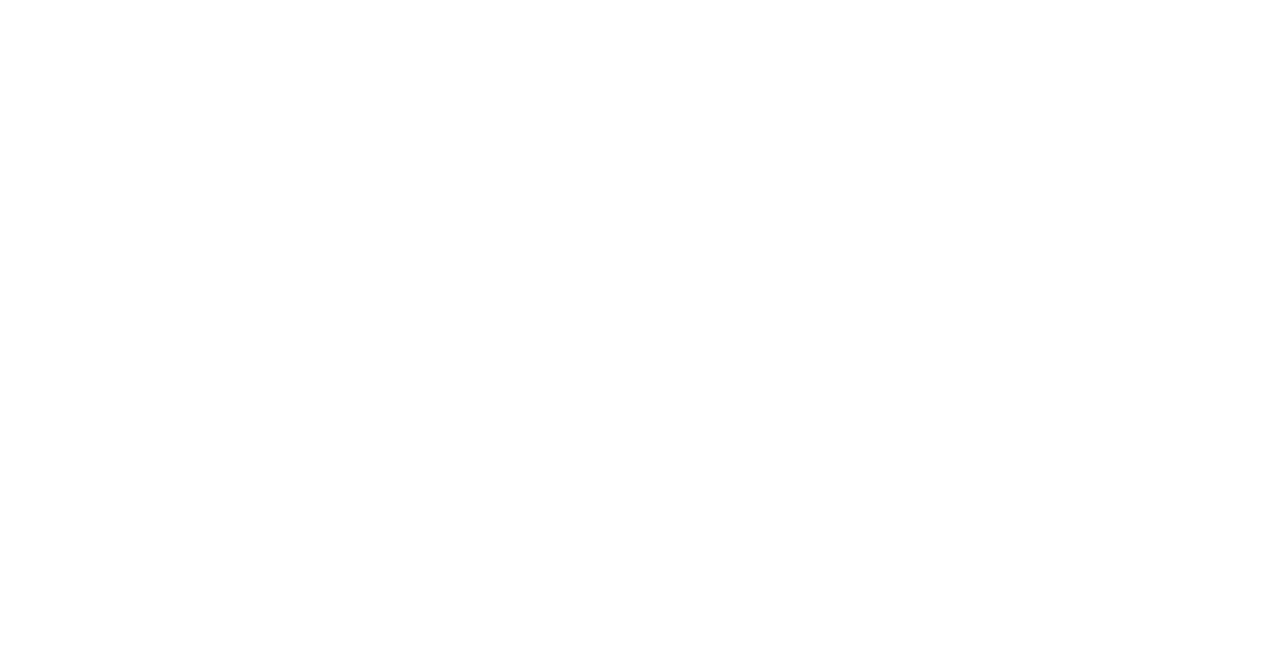
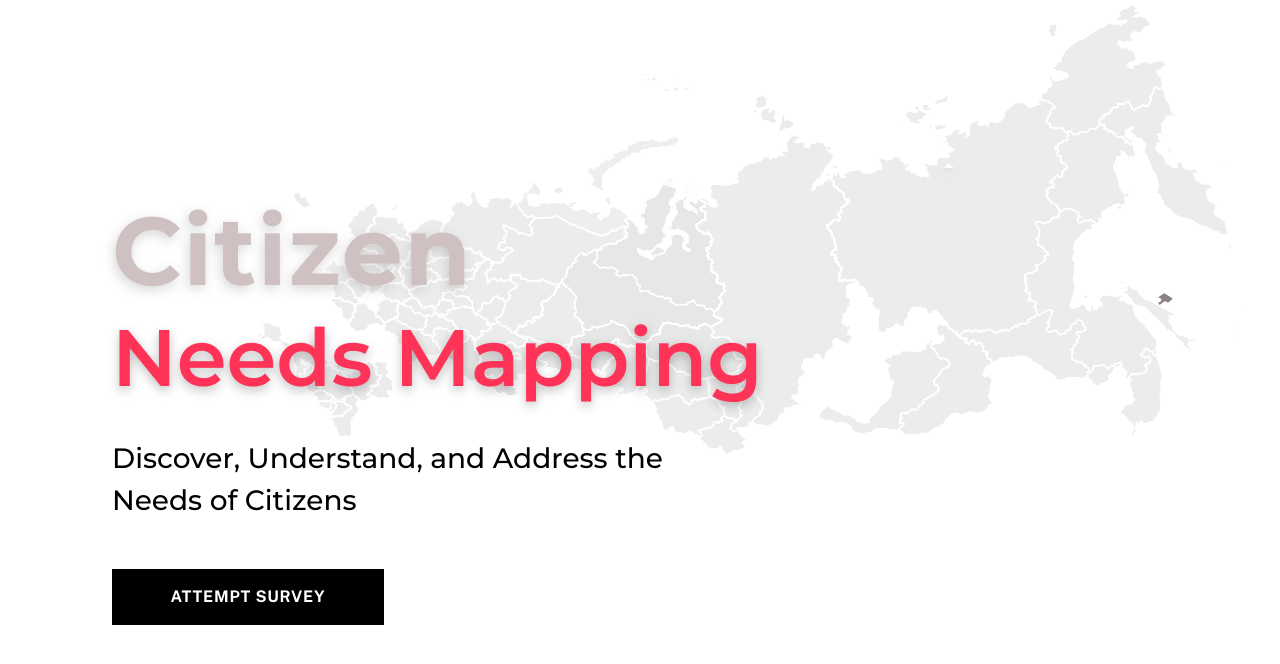
Before and after one commit to Mekhadev2025/Citizens-Needs-Mapping, a React (Vite) app in the folder client/: page / in a window 1280 px wide. Shown: the top 664 px of the page. Built offline with nearby package versions, Linux system fonts and the light colour scheme.

Commit message:
adding hero

```diff
--- a/client/src/App.jsx
+++ b/client/src/App.jsx
@@ -1,7 +1,7 @@
 import './App.css';
 import { BrowserRouter, Routes, Route } from "react-router-dom";
 import Survey from "./pages/AttemptSurvey/Survey.jsx";
-import Home from "./pages/Home";
+import Home from "./pages/Home/Home";
 
 function App() {
   return (
--- a/client/src/pages/Home.jsx
+++ /dev/null
@@ -1,11 +0,0 @@
-import React from 'react'
-
-const Home = () => {
-  return (
-    <div>
-
-    </div>
-  )
-}
-
-export default Home
--- /dev/null
+++ b/client/src/pages/Home/Home.css
@@ -0,0 +1,72 @@
+
+.hero{
+    background-image: url("../../assets/hero.svg");
+    background-size:80%;
+    background-position: right 0rem top;
+    background-repeat: no-repeat;
+     height: 100vh;
+    width: 100%;
+    display: flex;
+
+    flex-direction: column;
+    color: black;
+
+}
+.heroTitle1{
+    color: #CFC0C2;
+text-shadow: -2px 4px 12px rgba(105, 100, 100, 0.25);
+font-family: Montserrat;
+font-size: 6rem;
+font-style: normal;
+font-weight: 700;
+line-height: normal;
+letter-spacing: 0.12rem;
+margin-left:7rem;
+margin-top:12rem;
+
+}
+.heroTitle2{
+    color: #FF3358;
+text-shadow: 0px 4px 11px rgba(0, 0, 0, 0.25);
+font-family: Montserrat;
+font-size: 5rem;
+font-style: normal;
+font-weight: 600;
+line-height: normal;
+margin-left:7rem;
+}
+.heroContent{
+    color: #000;
+font-family: Montserrat;
+font-size: 1.75rem;
+font-style: normal;
+font-weight: 500;
+line-height: 2.59375rem;
+margin-top:2rem;
+margin-left:7rem;
+width:38rem;
+}
+
+.heroButton{
+    text-transform:uppercase;
+color: #FFF;
+font-family: Public Sans;
+font-size: 1rem;
+font-style: normal;
+font-weight: 700;
+line-height: 2.59375rem;
+letter-spacing: 0.045rem;
+background:black;
+border:none;
+width:17rem;
+height:3.5rem;
+margin-left:7rem;
+margin-top:3rem;
+cursor:pointer;
+
+}
+.heroButton:hover{
+    background:#FF3358;
+    color:white;
+    transition:.5s ease all ;
+}
--- /dev/null
+++ b/client/src/pages/Home/Home.jsx
@@ -0,0 +1,22 @@
+import React from 'react'
+import "../Home/Home.css"
+import heroImage from "../../assets/hero.svg"
+
+const Home = () => {
+  return (
+    <div>
+        <div className="hero">
+            <h1 className='heroTitle1'>
+                Citizen
+            </h1>
+            <h1 className="heroTitle2">
+                Needs Mapping
+            </h1>
+            <p className='heroContent'>Discover, Understand, and Address the Needs of  Citizens</p>
+            <button className="heroButton">Attempt Survey</button>
+        </div>
+    </div>
+  )
+}
+
+export default Home
```
Also changed, not shown: client/src/assets/hero.svg (added).
